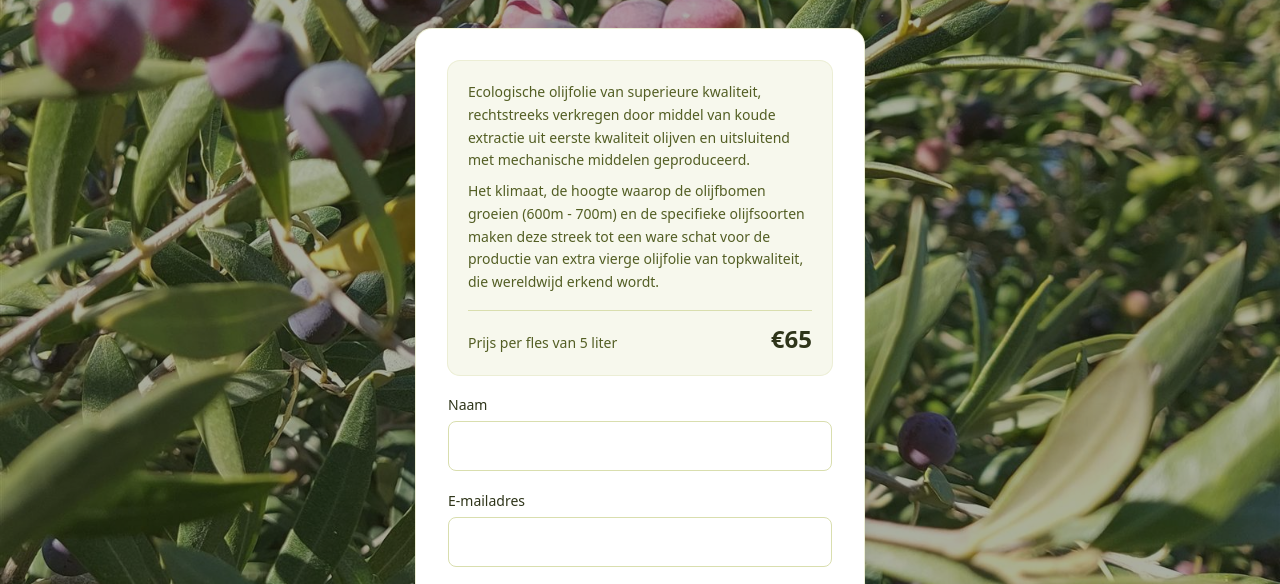
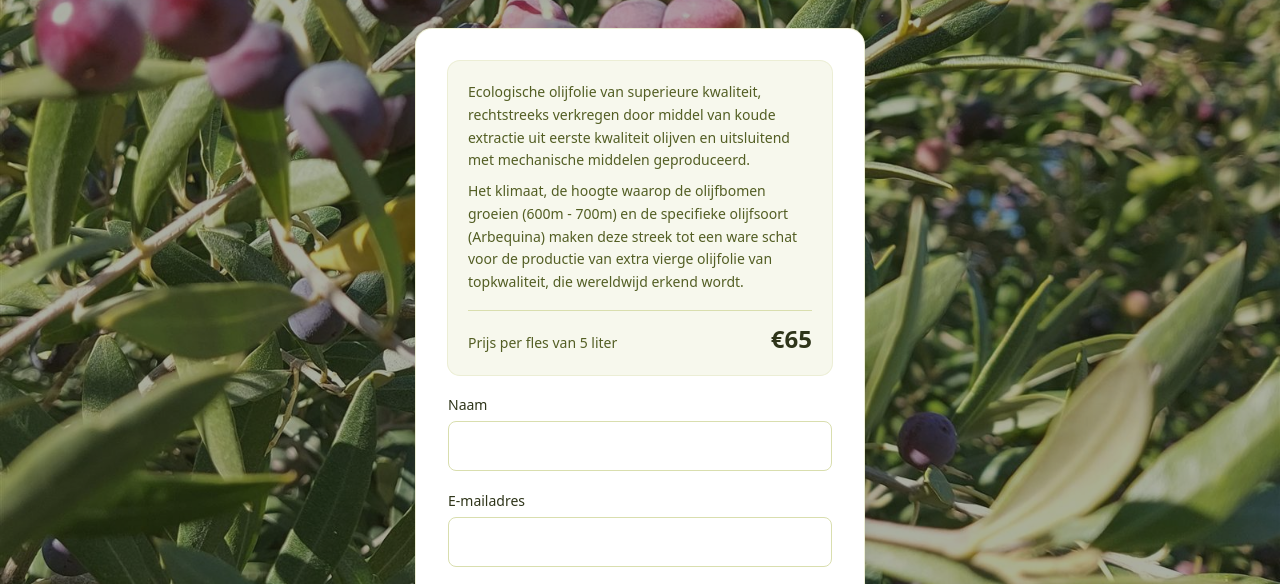
Before and after one commit to lowelman/Olijfolie, a plain HTML site: page index.html in a window 1280 px wide. Shown: the part 147-731 px from the top of the page. Drawn offline with nearby package versions, Linux system fonts and the light colour scheme.

Commit message:
Update description of olive variety in index.html

```diff
--- a/index.html
+++ b/index.html
@@ -70,7 +70,7 @@
                   uit eerste kwaliteit olijven en uitsluitend met mechanische middelen geproduceerd.
                 </p>
                 <p>
-                  Het klimaat, de hoogte waarop de olijfbomen groeien (600m - 700m) en de specifieke olijfsoorten maken
+                  Het klimaat, de hoogte waarop de olijfbomen groeien (600m - 700m) en de specifieke olijfsoort (Arbequina) maken
                   deze streek tot een ware schat voor de productie van extra vierge olijfolie van topkwaliteit, die
                   wereldwijd erkend wordt.
                 </p>
```
